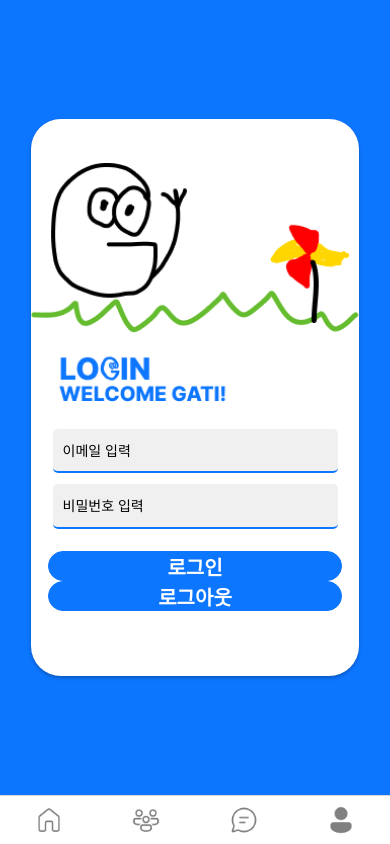
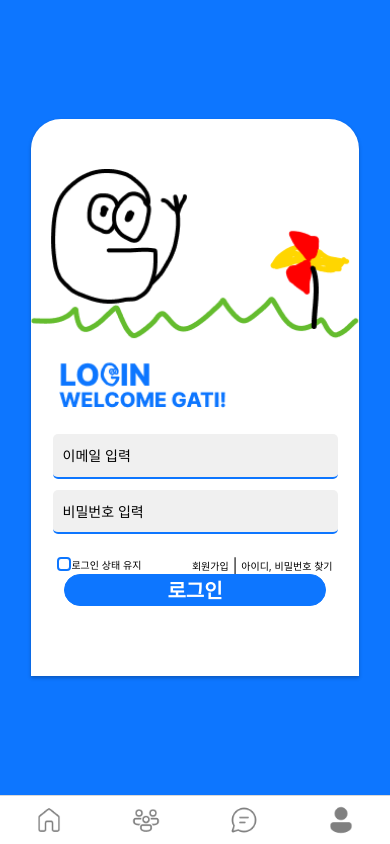
Before and after one commit to Bamdoliro/G-A, a React Native app: screen /ProfileScreen in a window 390 px wide. Built offline with nearby package versions, Linux system fonts and the light colour scheme.

Commit message:
FEAT :: 로그인 상태 유지, 회원가입, 아이디 찾기 버튼 제작

```diff
--- a/pages/LoginScreen.js
+++ b/pages/LoginScreen.js
@@ -1,5 +1,5 @@
 import React, {useState} from "react";
-import {Image, StyleSheet, View} from "react-native";
+import {Image, StyleSheet, Text, TouchableOpacity, View} from "react-native";
 import CustomInput from "../components/common/CustomInput/CustomInput";
 import Logo from "../assets/img.png";
 import SafeAreaView from "../components/common/SafeAreaView/SafeAreaView";
@@ -56,16 +56,25 @@ export default function LoginScreen({navigation}) {
                     setValue={password => setPassword(password)}
                     secureTextEntry={true}
                 />
+                <View style={styles.subArea}>
+                    <TouchableOpacity style={styles.keepCheck}>
+                        <View style={styles.keepButton}></View>
+                        <Text style={styles.subText}>로그인 상태 유지</Text>
+                    </TouchableOpacity>
+                    <View style={styles.findButtons}>
+                        <TouchableOpacity>
+                            <Text style={styles.subText}>회원가입</Text>
+                        </TouchableOpacity>
+                        <Text> | </Text>
+                        <TouchableOpacity>
+                            <Text style={styles.subText}>아이디, 비밀번호 찾기</Text>
+                        </TouchableOpacity>
+                    </View>
+                </View>
                 <View style={styles.loginButton}>
                     <CustomButton
                         title="로그인"
                         onPress={loginUser}
-                    />
-                </View>
-                <View style={styles.loginButton}>
-                    <CustomButton
-                        title="로그아웃"
-                        onPress={logoutUser}
                     />
                 </View>
             </View>
@@ -82,7 +91,8 @@ const styles = StyleSheet.create({
         width: "84%",
 
         backgroundColor: "white",
-        borderRadius: 30,
+        borderTopLeftRadius: 30,
+        borderTopRightRadius: 30,
 
         shadowOffset: {
             width: 0,
@@ -96,8 +106,8 @@ const styles = StyleSheet.create({
         justifyContent: "center",
     },
     loginButton: {
-        width: "90%",
-        height: 30,
+        width: "80%",
+        height: 32,
         alignItems: "center",
     },
 
@@ -112,4 +122,26 @@ const styles = StyleSheet.create({
         justifyContent: "center",
         alignItems: "center",
     },
+    subArea: {
+        width: '84%',
+        flexDirection: 'row',
+        justifyContent: 'space-between'
+    },
+    subText: {
+        fontSize: 10
+    },
+    findButtons: {
+        flexDirection: 'row',
+        alignItems: 'center'
+    },
+    keepCheck: {
+        flexDirection: 'row'
+    },
+    keepButton: {
+        width: 14,
+        height: 14,
+        borderWidth: 2,
+        borderColor: '#0D76FF',
+        borderRadius: 4
+    }
 });
```
Also changed, not shown: 1 other file (tests, documents, lock files or other folders).
